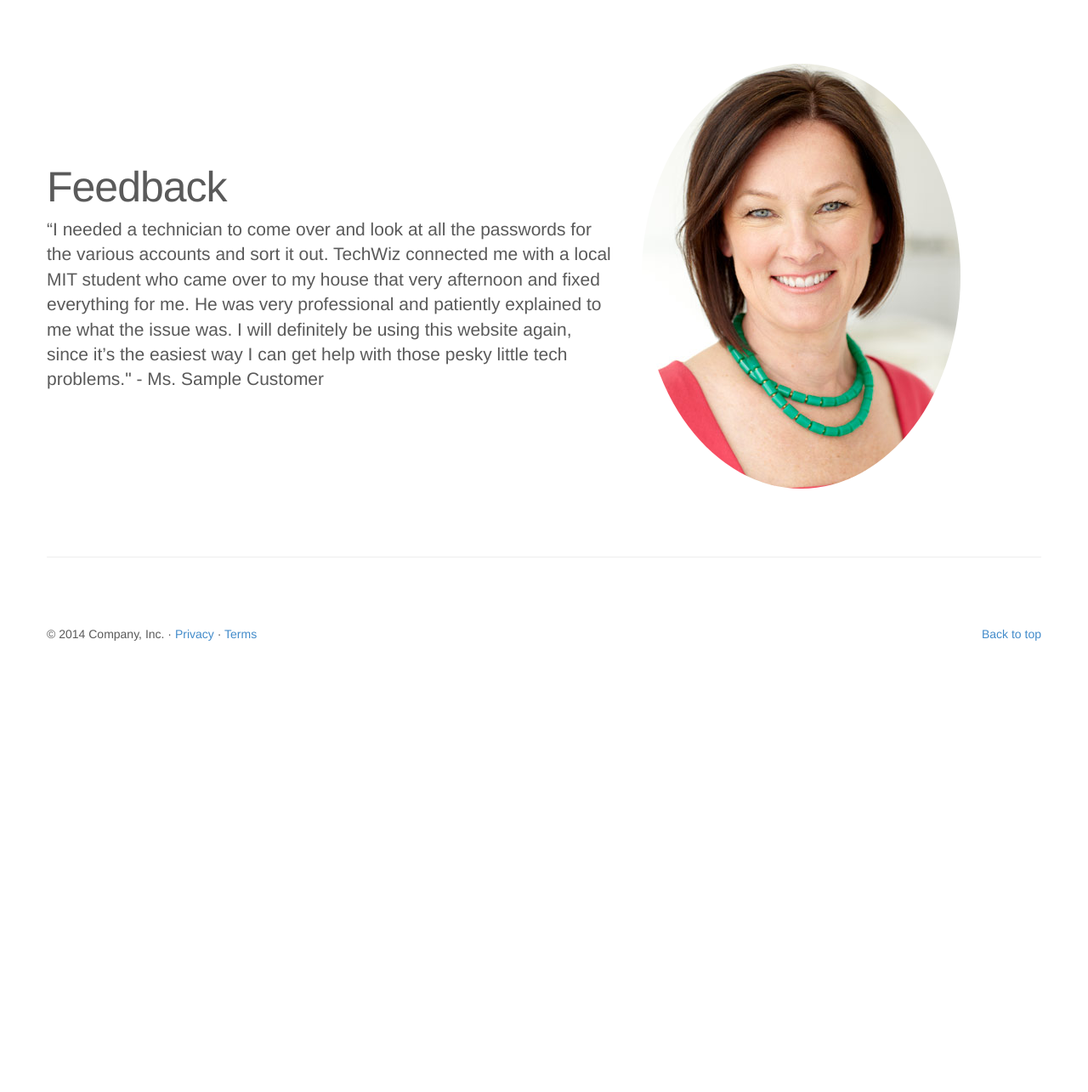
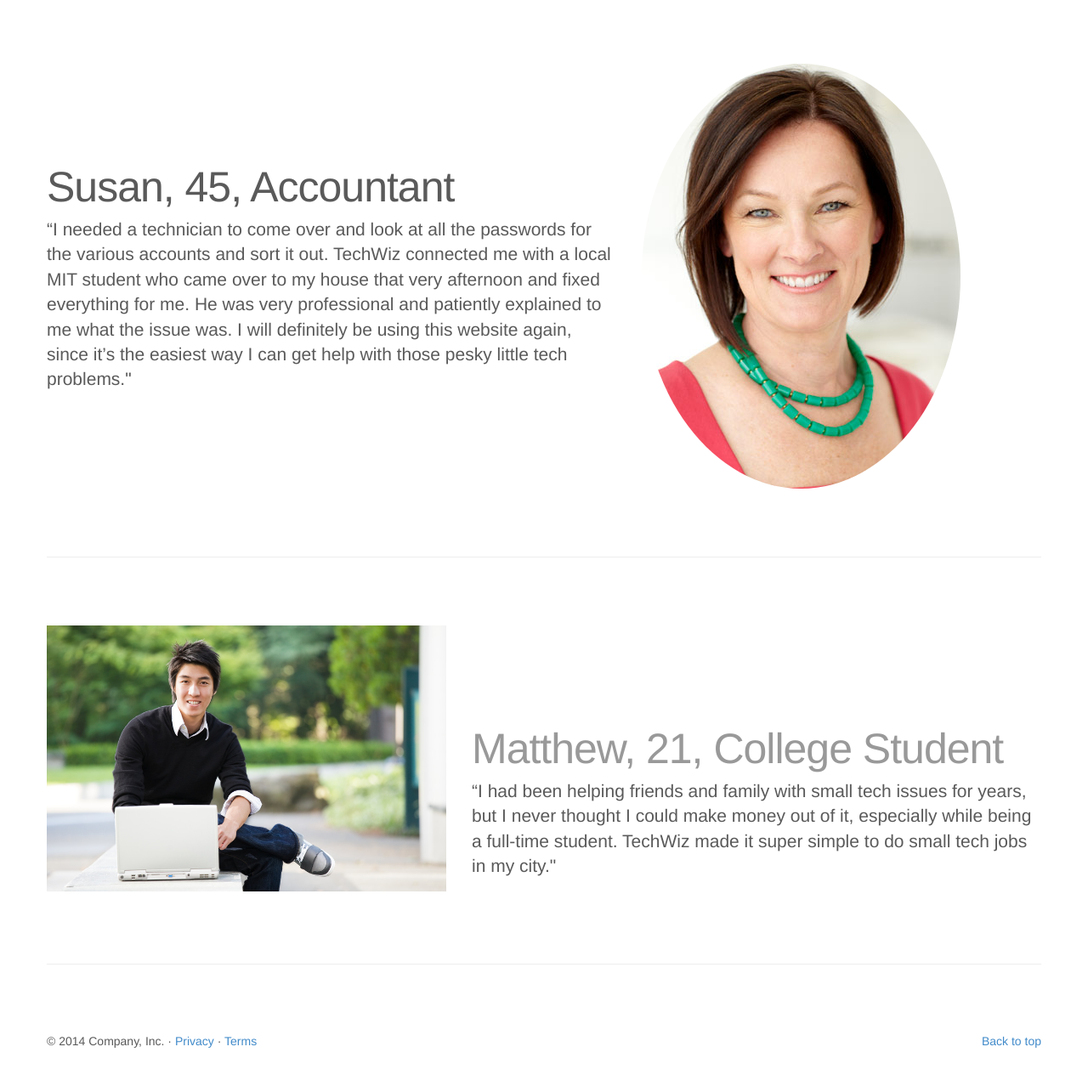
Before and after one commit to CaptainKanuk/techwiz, a Django app: page / in a window 1280 px wide. Shown: the part 1339-2624 px from the top of the page at 85% size. Before the commit the page ends 2093 px from the top, so only its background shows below. Run offline with Django 3.2, Linux system fonts and the light colour scheme; some libraries are stand-ins or nearby versions.

Commit message:
Added example reviews

```diff
--- a/templates/pages/index.html
+++ b/templates/pages/index.html
@@ -92,8 +92,8 @@
 
     <div class="row featurette">
         <div class="col-md-7">
-            <h2 class="featurette-heading">Feedback</h2>
-            <p class="lead">“I needed a technician to come over and look at all the passwords for the various accounts and sort it out. TechWiz connected me with a local MIT student who came over to my house that very afternoon and fixed everything for me. He was very professional and patiently explained to me what the issue was. I will definitely be using this website again, since it’s the easiest way I can get help with those pesky little tech problems." - Ms. Sample Customer</p>
+            <h2 class="featurette-heading">Susan, 45, Accountant</h2>
+            <p class="lead">“I needed a technician to come over and look at all the passwords for the various accounts and sort it out. TechWiz connected me with a local MIT student who came over to my house that very afternoon and fixed everything for me. He was very professional and patiently explained to me what the issue was. I will definitely be using this website again, since it’s the easiest way I can get help with those pesky little tech problems."</p>
         </div>
         <div class="col-md-5">
             <img src="{{ STATIC_URL }}/img/woman.jpg" class="img-circle" class="featurette-image img-responsive" data-src="holder.js/500x500/auto" alt="We have no idea who she is.">
@@ -102,25 +102,25 @@
 
     <hr class="featurette-divider">
 
-    <!--div class="row featurette">
+    <div class="row featurette">
         <div class="col-md-5">
-            <img class="featurette-image img-responsive" data-src="holder.js/500x500/auto" alt="Generic placeholder image">
+            <img src="{{ STATIC_URL }}/img/collegedude.jpg" class="featurette-image img-responsive" data-src="holder.js/500x500/auto" alt="This guy definitely didn't say that.">
                 </div>
         <div class="col-md-7">
-            <h2 class="featurette-heading">Oh yeah, it's that good. <span class="text-muted">See for yourself.</span></h2>
-            <p class="lead">Donec ullamcorper nulla non metus auctor fringilla. Vestibulum id ligula porta felis euismod semper. Praesent commodo cursus magna, vel scelerisque nisl consectetur. Fusce dapibus, tellus ac cursus commodo.</p>
+            <h2 class="featurette-heading"><span class="text-muted">Matthew, 21, College Student</span></h2>
+            <p class="lead">“I had been helping friends and family with small tech issues for years, but I never thought I could make money out of it, especially while being a full-time student. TechWiz made it super simple to do small tech jobs in my city."</p>
         </div>
     </div>
 
     <hr class="featurette-divider">
 
-    <div class="row featurette">
+    <!--div class="row featurette">
         <div class="col-md-7">
             <h2 class="featurette-heading">And lastly, this one. <span class="text-muted">Checkmate.</span></h2>
             <p class="lead">Donec ullamcorper nulla non metus auctor fringilla. Vestibulum id ligula porta felis euismod semper. Praesent commodo cursus magna, vel scelerisque nisl consectetur. Fusce dapibus, tellus ac cursus commodo.</p>
         </div>
         <div class="col-md-5">
-            <img class="featurette-image img-responsive" data-src="holder.js/500x500/auto" alt="Generic placeholder image">
+            <img src="{{ STATIC_URL }}/img/collegedude.jpg" class="img-cirlce"class="featurette-image img-responsive" data-src="holder.js/500x500/auto" alt="Generic placeholder image">
                 </div>
     </div>
 
```
Also changed, not shown: static/img/collegedude.jpg (added).
